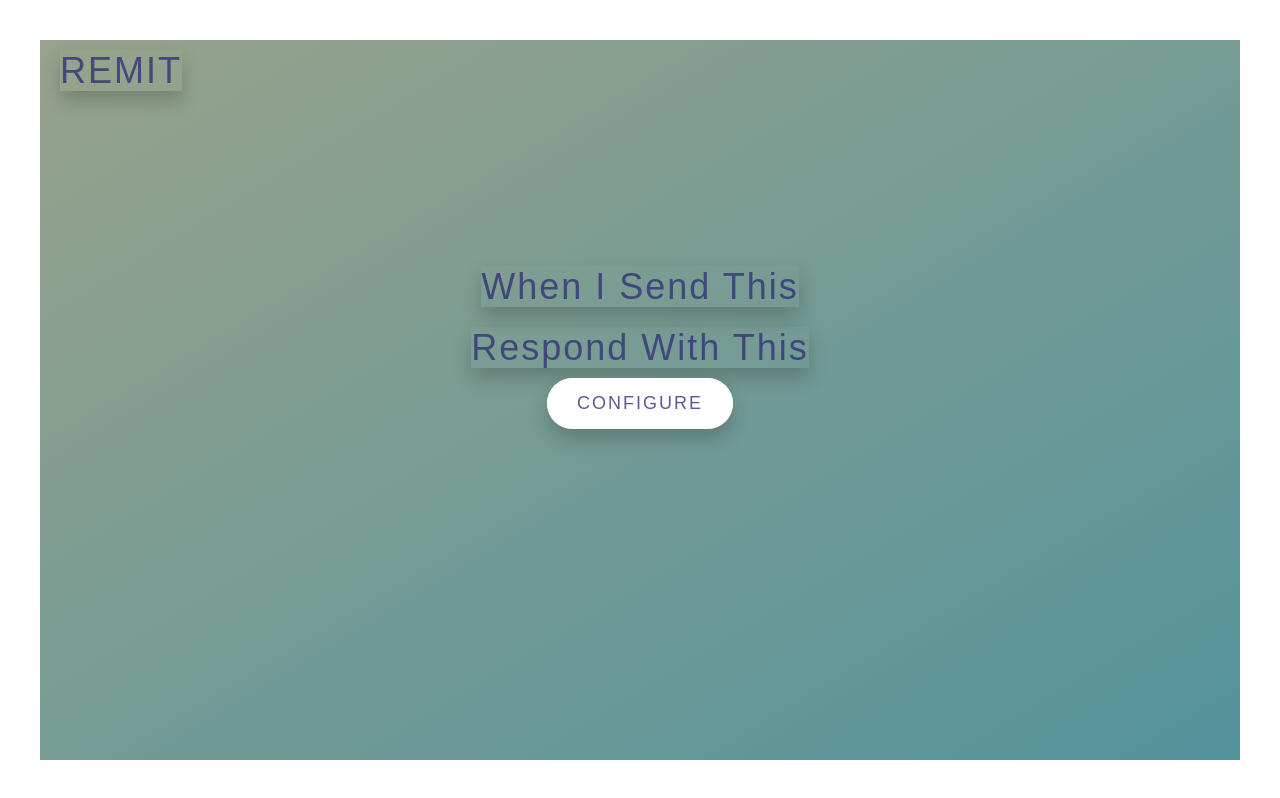
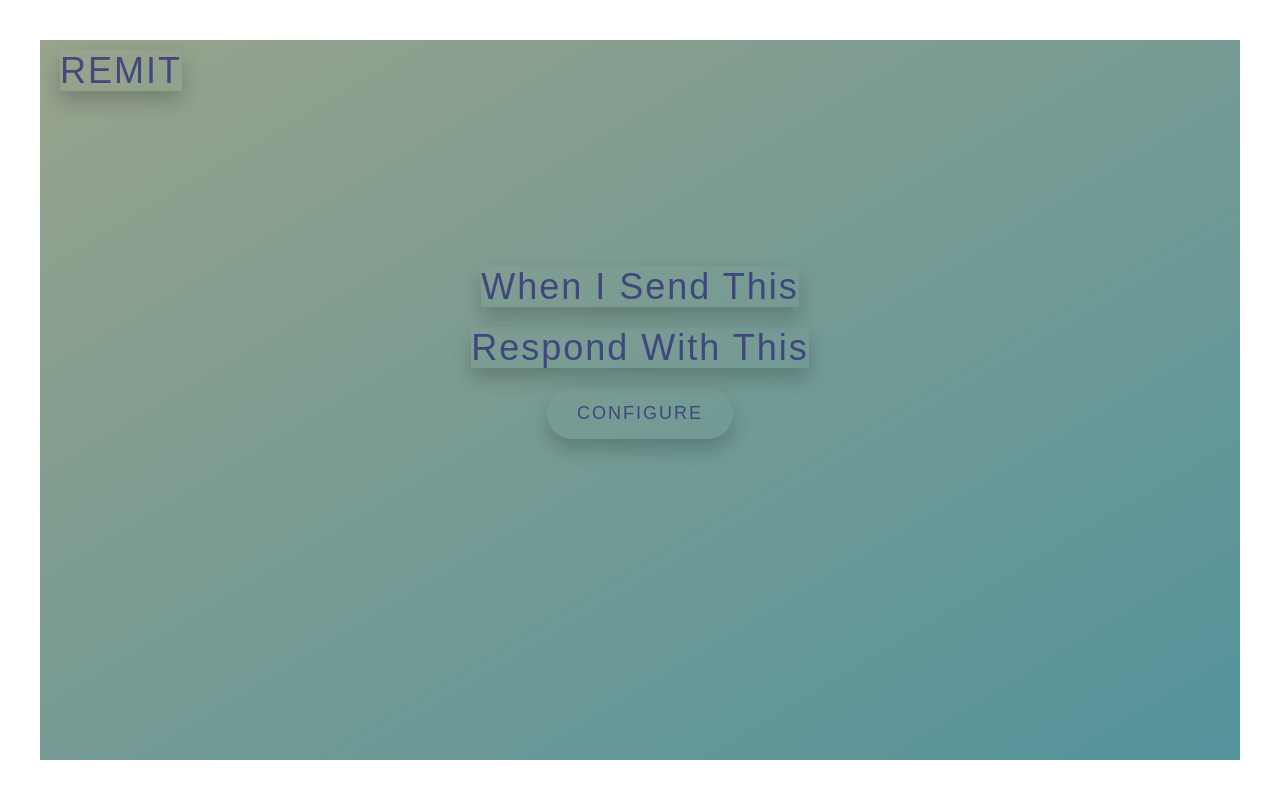
Before and after one commit to nickpaolino/remit, a React (Create React App) app in the folder client/: page / in a window 1280 px wide. Built offline with nearby package versions, Linux system fonts and the light colour scheme; no server answers; a web font is replaced by a local one.

Commit message:
Removed redundant button animations

```diff
--- a/client/src/App.css
+++ b/client/src/App.css
@@ -83,6 +83,7 @@ a {
 
 .btn:link,
 .btn:visited {
+  margin-top: 10px;
   font-size: 0.75em;
   text-transform: uppercase;
   text-decoration: none;
@@ -121,47 +122,3 @@ a {
   /* when we click on the button we want the shadow to be smaller */
   box-shadow: 0 5px 10px rgba(0, 0, 0, 0.2);
 }
-
-.btn-white {
-  background-color: #fff;
-  color: #777;
-}
-
-/* we create a pseudo-element, which is essentially treated like a child element */
-/* we have to specify a content and display property */
-.btn::after {
-  content: "";
-  /* we want this pseudo element to look the same */
-  display: inline-block;
-  height: 100%;
-  width: 100%;
-  border-radius: 100px;
-
-  /* when you specify it as absolute, it is going to look for the first element with a relative position */
-  position: absolute;
-  top: 0;
-  left: 0;
-
-  /* the z index defines the position of the elements if they are one on top of another */
-  /* this puts the pseudo-element behind the original button */
-  z-index: -1;
-
-  transition: all 0.4s;
-}
-
-.btn-white::after {
-  background-color: #fff;
-}
-
-/* when a user hovers over the pseudo-element, it'll increase in size (i.e. scale) */
-.btn:hover::after {
-  transform: scaleX(1.4) scaleY(1.6);
-  opacity: 0;
-}
-
-.btn-animated {
-  /* the last number is the delay on the animation */
-  animation: moveInBottom 0.5s ease-out 0.75s;
-  /* this makes it so that the button is not visible before the animation */
-  animation-fill-mode: backwards;
-}
--- a/client/src/components/LandingContainer.js
+++ b/client/src/components/LandingContainer.js
@@ -9,7 +9,7 @@ class LandingContainer extends React.Component {
         <br />
         <p className="message">Respond With This</p>
         <br />
-        <a href="#" className="btn btn-white btn-animated">
+        <a href="#" className="btn">
           Configure
         </a>
       </div>
```
